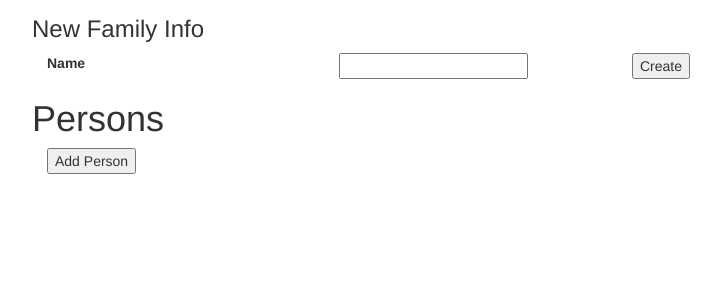
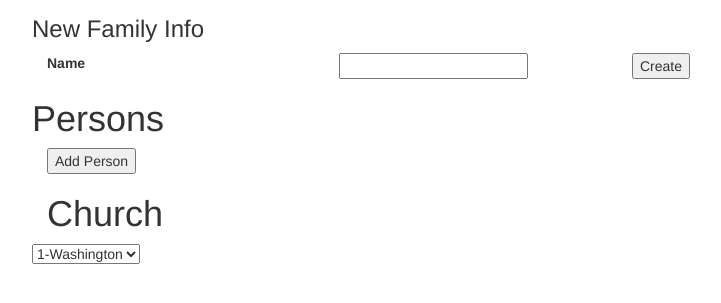
Before and after one commit to jessoclarence/NTC, a Django app: a page that uses convreg/regmain/templates/regmain/single_form.html in a window 1280 px wide. Shown: the part 199-502 px from the top of the page, without its empty margins (23-744 px from the left). Run offline with Django 3.2, Linux system fonts and the light colour scheme; data comes from the database, SQL or seed files in the repository; both versions use the stored data as it was after the commit; some libraries are stand-ins or nearby versions.

Commit message:
added att

```diff
--- a/convreg/regmain/models.py
+++ b/convreg/regmain/models.py
@@ -163,7 +163,7 @@
 class VolunteerType(models.Model):
 
     name = models.CharField(max_length=255)
-    desc = models.TextField
+    #desc = models.TextField
 
     class Meta:
         app_label = constants.APP_LABEL
--- a/convreg/regmain/static/regmain/AirportInfo.js
+++ b/convreg/regmain/static/regmain/AirportInfo.js
@@ -125,6 +125,7 @@
 	this.airline = json.airline;
 	this.datetime = json.datetime;
 	this.luggages = json.luggages;
+	this.id = json.id;
 	this.update_html_form();
 }
 
--- /dev/null
+++ b/convreg/regmain/static/regmain/att_types_id.js
@@ -0,0 +1,27 @@
+var Ht = ''+
+		'<div class="row">' +
+
+		'  <div class="row">' +
+		'    <div class="col-sm-4">' +
+		'		<select id = "vol_type_id">'+
+		'		<option value="Serving Food">Serving Food</option>'+
+		'		<option value="Health Care">Health Care</option>'+
+		'		</select>'+
+		'    </div>' +
+		'  </div>'+
+		'</div>'
+
+
+var Attendance = function(){
+	this.id = null;
+	this.name = "";
+	this.html_node = $(Ht)[0];
+}
+
+
+Attendance.prototype.render = function(container){
+	this.container = container;
+	container.appendChild(this.html_node);
+	console.log("I am Here");
+	//this.bind_input();
+}
--- a/convreg/regmain/static/regmain/contact.js
+++ b/convreg/regmain/static/regmain/contact.js
@@ -120,6 +120,7 @@
 	this.cell = json.cell_phone;
 	this.email = json.email;
 	this.telephone = json.telephone;
+	this.id = json.id;
 	this.update_html_fields();
 }
 
@@ -128,4 +129,5 @@
 	this.cell_phone_id.value = this.cell;
 	this.email_id.value = this.email;
 	this.telephone_id.value = this.telephone;
+	console.log(this.id);
 }
--- a/convreg/regmain/static/regmain/person.js
+++ b/convreg/regmain/static/regmain/person.js
@@ -36,6 +36,19 @@
 		' <div class="row" id="html_contact_info"></div>'+
 
 		'  <div class="row">' +
+		'		<div class="col-sm-4">' +
+		'      	<label>Attendance Type</label>'+
+		'    	</div>' +
+		'		<div class="col-sm-4">' +
+		'		<select id = "vol_type_id">'+
+		'		<option value="Normal">Normal</option>'+
+		'		<option value="Worker">Worker</option>'+
+		'		<option value="Volunteer">Volunteer</option>'+
+		'		</select>'+
+		'    	</div>' +
+		'		<div class="col-sm-4" id="html_att_type"> </div>'+
+		'  </div>' +
+		'  <div class="row">' +
 		'    <div class="col-sm-4">' +
 		'      <input type="button" value="Submit" class="btn_person_submit"/>' +
 		'    </div>' +
@@ -65,6 +78,9 @@
 
 		this.txt_first_name = null;
 		this.btn_submit = null;
+
+		this.html_att_type = null;
+		this.vol_type_id = null;
 }
 
 Person.prototype.render = function(container) {
@@ -135,10 +151,20 @@
 		this.btn_submit = $(this.html_node).find(
 				'input.btn_person_submit')[0];
 
+		this.vol_type_id = $(this.html_node).find(
+				'#vol_type_id')[0];
+		this.html_att_type = $(this.html_node).find(
+				'#html_att_type')[0];
+
 		p = this;
 		x = this;
 		y = this;
-		$(this.btn_submit).on("click", function(){p.submit();});
+		$(this.vol_type_id).on("click",function(){
+			if(p.vol_type_id.value == 'Worker' || p.vol_type_id.value == 'Volunteer'){
+				p.voluter_type();
+			}
+		});
+		$(this.btn_submit).on("click",function(){p.submit();});
 		$(this.add_airport_btn).on("click",function(){x.add_airport_html();});
 		$(this.add_contact_btn).on("click",function(){y.add_contact_html();});
 }
@@ -153,3 +179,8 @@
 	contact = new Contact();
 	contact.render(this.html_contact_info);
 }
+
+Person.prototype.voluter_type = function(){
+	vol = new Attendance();
+	vol.render(this.html_att_type);
+}
--- a/convreg/regmain/templates/regmain/single_form.html
+++ b/convreg/regmain/templates/regmain/single_form.html
@@ -67,36 +67,23 @@
 			<div class="row" id="html_add_person_sec">
 			</div>
 		</div>
-		</div>
-
-	</div>
-
-{% comment %}
-	<div class="row">
-		<div class="col-sm-4">
-			<h1>Airpot Info</h1>
-		</div>
-
-	</div>
-
-	<div class="row"  id="html_add_airport">
-
 	</div>
 
 	<div class="row">
 		<div class="col-sm-4">
-			<h1>Contact Info</h1>
-		</div>
-		<div class="col-sm-4">
-			<input type="button" id="add_contact_btn" value="Contact Info">
+			<h1>Church</h1>
 		</div>
 	</div>
+		<div class="row">
+			<select>
+			{% for i in churches %}
+				<option>{{i}}</option>
+			{% endfor %}
+			</select>
+		</div>
 
-	<div class="row" id="html_add_contact">
+</div>
 
-	</div>
-{% endcomment %}
-</div>
 
 {% load staticfiles %}
 <script type="text/javascript" src={% static "regmain/base.js" %}>
@@ -108,6 +95,8 @@
 <script type="text/javascript" src={% static "regmain/contact.js" %}>
 </script>
 <script type="text/javascript" src={% static "regmain/AirportInfo.js" %}>
+</script>
+<script type="text/javascript" src={% static "regmain/att_types_id.js" %}>
 </script>
 {% endblock %}
 
@@ -134,3 +123,47 @@
 			</div>
 		</div>
 {% endcomment %}
+
+
+{% comment %}
+	<div class="row">
+		<div class="col-sm-4">
+			<h1>Airpot Info</h1>
+		</div>
+
+	</div>
+
+	<div class="row"  id="html_add_airport">
+
+	</div>
+
+	<div class="row">
+		<div class="col-sm-4">
+			<h1>Contact Info</h1>
+		</div>
+		<div class="col-sm-4">
+			<input type="button" id="add_contact_btn" value="Contact Info">
+		</div>
+	</div>
+
+	<div class="row" id="html_add_contact">
+
+	</div>
+
+
+	<div class="row">
+		<div class="col-sm-4">
+			<h1>Attendance</h1>
+		</div>
+	</div>
+		<div class="row">
+			<div class="col-sm-4">
+			<select>
+			{% for i in att_types %}
+				<option id="att_types_id" >{{i}}</option>
+			{% endfor %}
+			</select>
+			</div>
+			<div class="col-sm-4" id="vol_types_id"></div>
+		</div>
+{% endcomment %}
--- a/convreg/regmain/views.py
+++ b/convreg/regmain/views.py
@@ -10,6 +10,12 @@
 def single_form(request):
     context = {}
     if request.method == 'GET':
+        churches = models.Church.objects.all()
+        context['churches'] = [c for c in churches]
+        att_types = models.AttendantType.objects.all()
+        vol_types = models.VolunteerType.objects.all()
+        context['att_types'] = [a for a in att_types]
+        context['vol_types'] = [a for a in vol_types]
         return shortcuts.render(
             request, 'regmain/single_form.html', context)
 
@@ -37,7 +43,6 @@
         return shortcuts.render(
             request, 'regmain/add_contact_info.html', context)
     if request.method == 'POST':
-        return http.JsonResponse({'address' : 'address'})
         address = request.POST.get('address')
         cell_phone = request.POST.get('cell_phone')
         email = request.POST.get('email')
```
Also changed, not shown: convreg/db.sqlite3.
